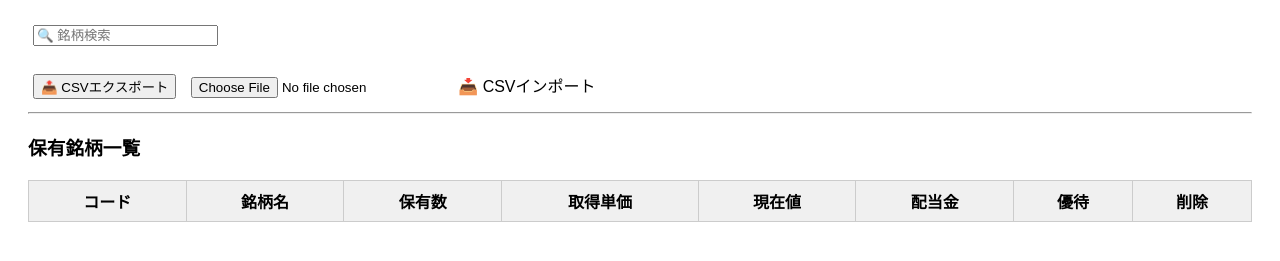
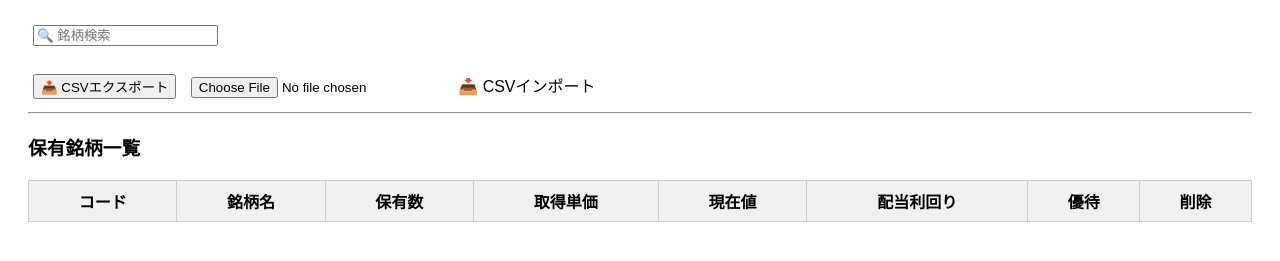
Before and after one commit to vegDIY/utaikizoku, a website: page index.template.html in a window 1280 px wide. Shown: the part 125-386 px from the top of the page. Drawn offline with Linux system fonts and the light colour scheme.

Commit message:
Update index.template.html

```diff
--- a/index.template.html
+++ b/index.template.html
@@ -130,7 +130,7 @@
             <th class="px-2 py-1">保有数</th>
             <th class="px-2 py-1">取得単価</th>
             <th class="px-2 py-1">現在値</th>
-            <th class="px-2 py-1">配当金</th>
+            <th class="px-2 py-1">配当利回り</th>
             <th class="px-2 py-1">優待</th>
             <th class="px-2 py-1">削除</th>
           </tr>
```
